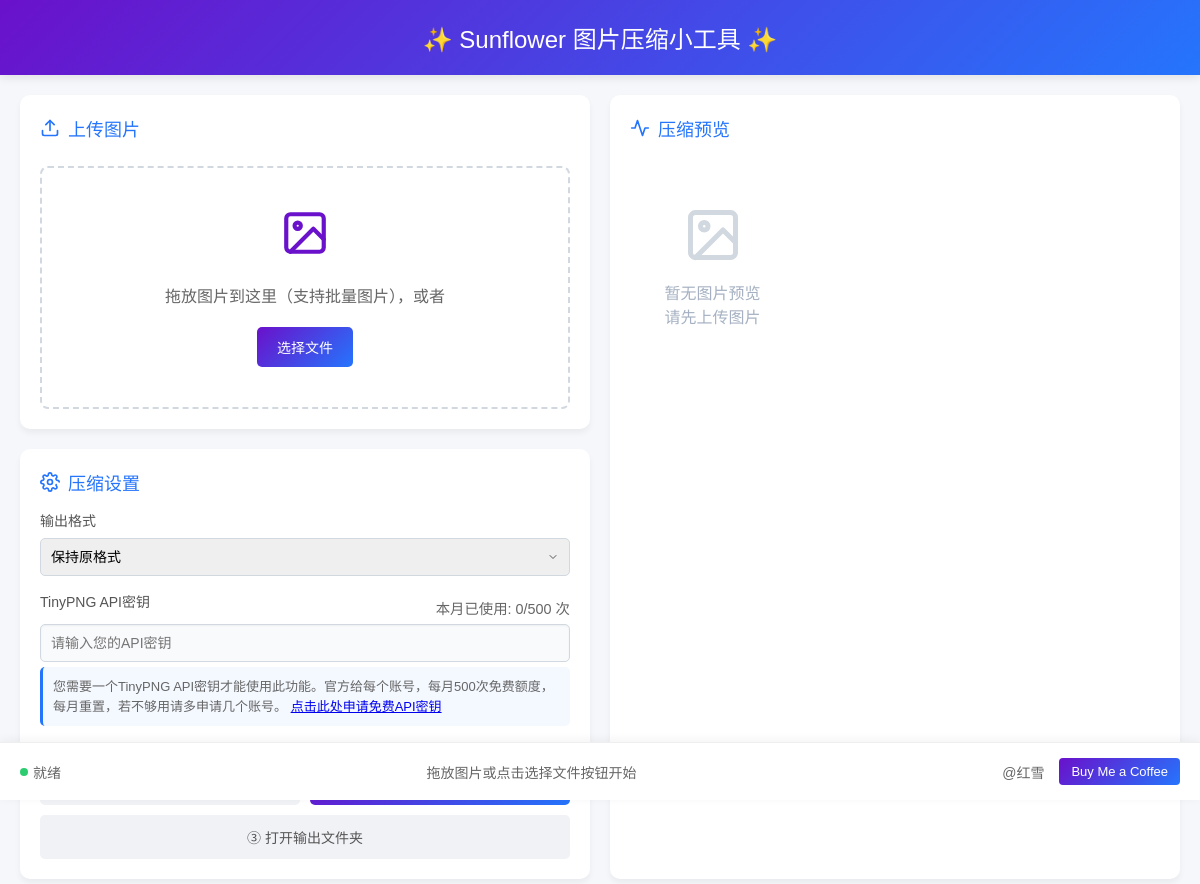
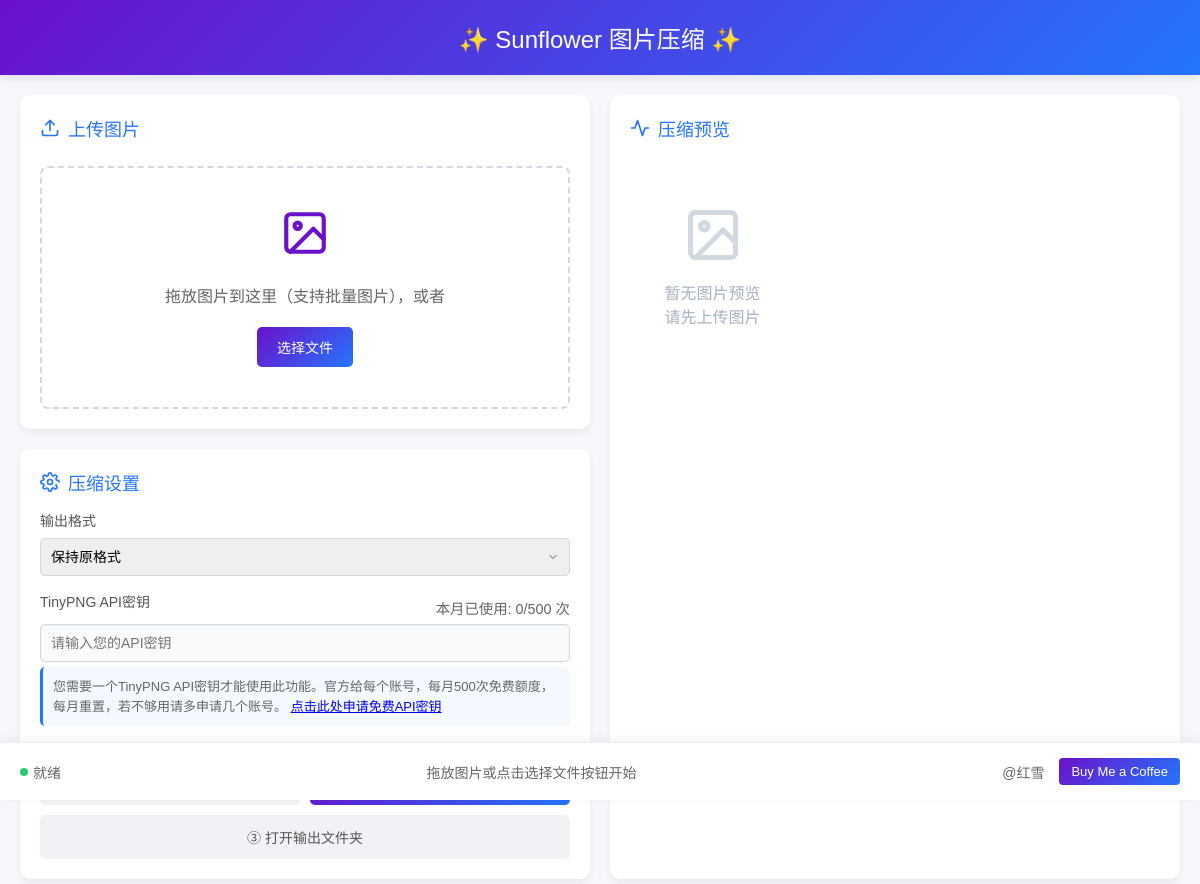
Before and after one commit to TheSummerRain/sunflower-image-compressor, an Electron app: page index.html in a window 1200 px wide. Drawn offline with Linux system fonts and the light colour scheme; no server answers.

```diff
--- a/index.html
+++ b/index.html
@@ -3,12 +3,12 @@
 <head>
   <meta charset="UTF-8">
   <meta name="viewport" content="width=device-width, initial-scale=1.0">
-  <title>Sunflower 图片压缩小工具</title>
+  <title>Sunflower</title>
   <link rel="stylesheet" href="styles.css">
 </head>
 <body>
   <div class="header">
-    <h1> ✨  Sunflower 图片压缩小工具 ✨ </h1>
+    <h1> ✨  Sunflower 图片压缩 ✨ </h1>
   </div>
 
   <div class="container">
```
Also changed, not shown: package.json (+13 -8 lines), assets/icon.ico (deleted), assets/xiangrikui1.ico (added), 3 other files.
